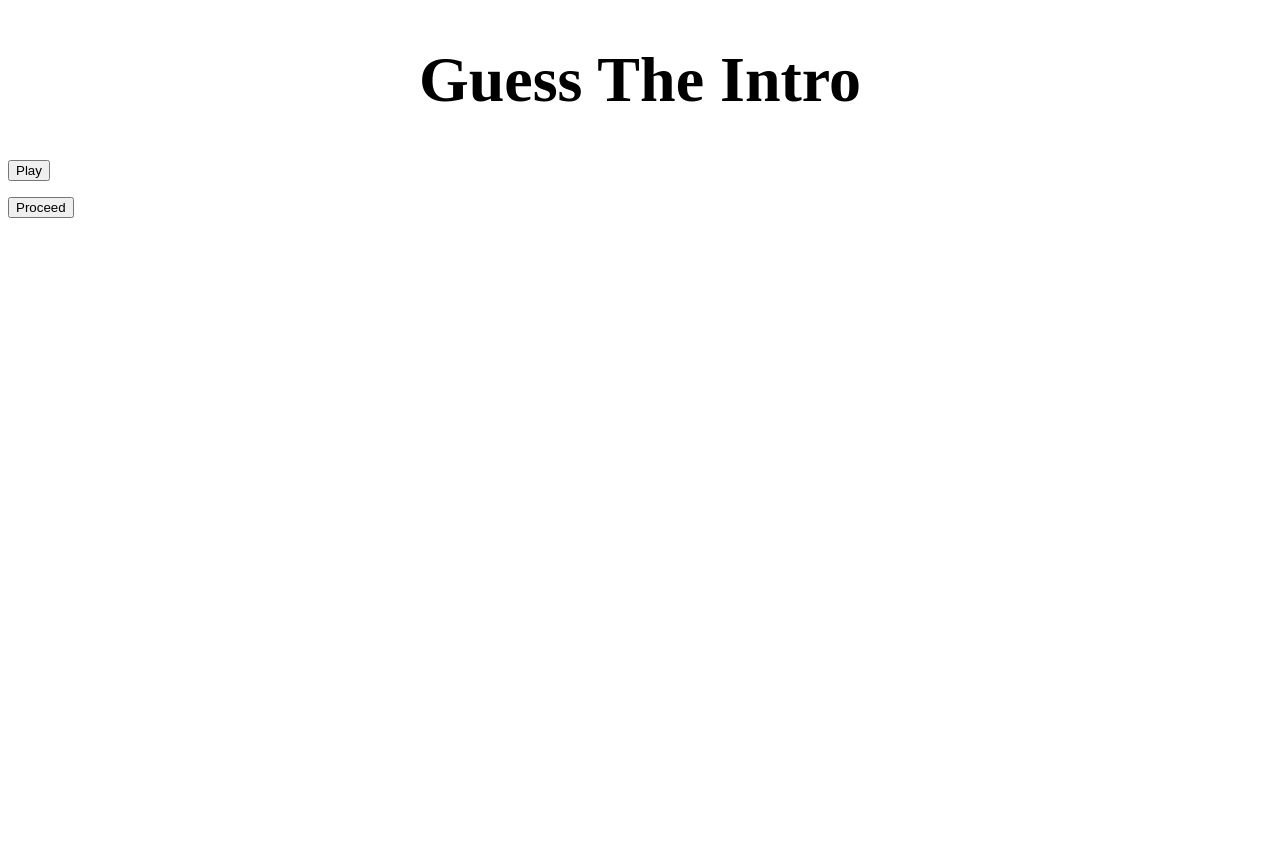
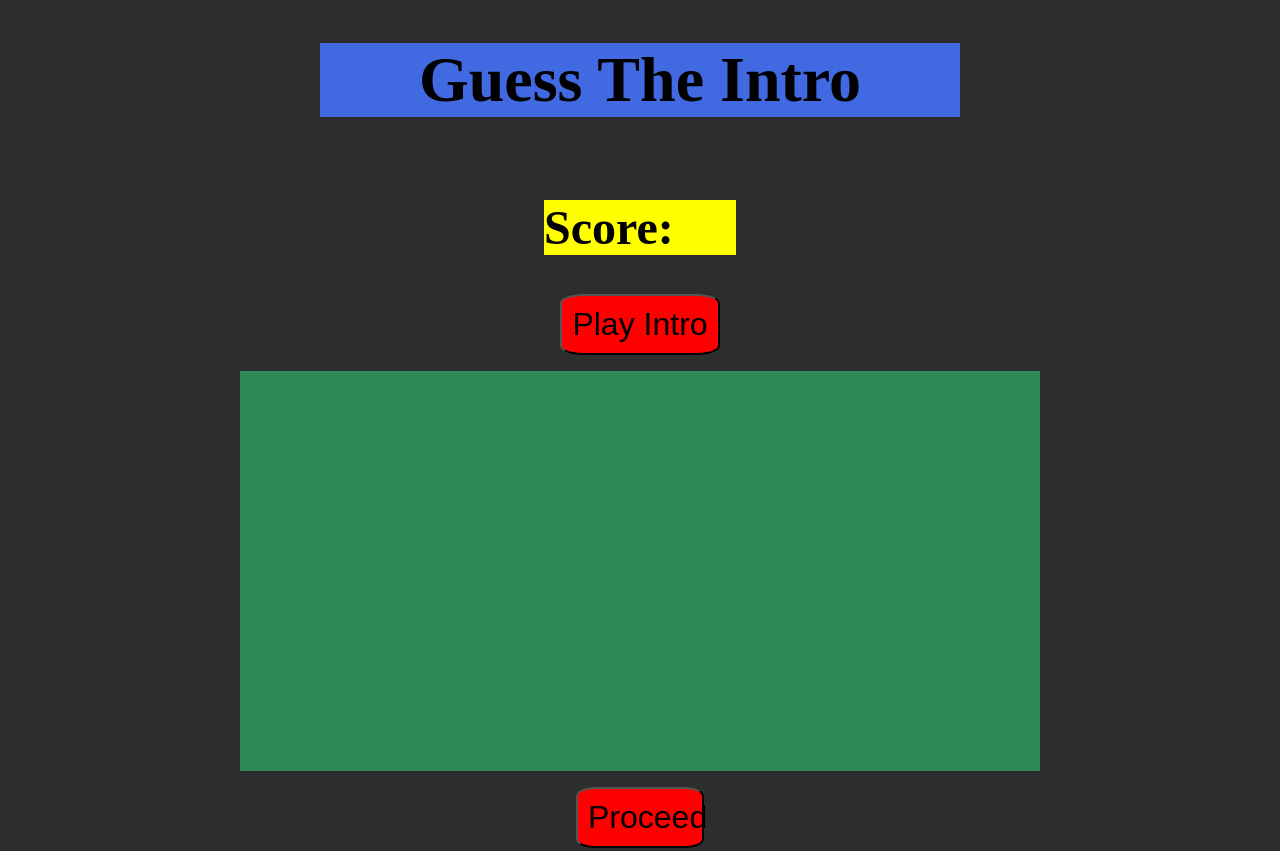
Before and after one commit to Msartain/guess-the-intro, a PHP site: page / in a window 1280 px wide. Run offline with PHP 8.4, Linux system fonts and the light colour scheme.

Commit message:
proceed button loads random song to play button

```diff
--- a/css/style.css
+++ b/css/style.css
@@ -1,14 +1,52 @@
-body {
-    height: 100vh;
+*{
+    box-sizing: border-box;
 }
 
 
+body {
+    margin: 0;
+    height: 100vh;
+    background-color: #2D2D2D;
+}
+
+.container{
+    display: flex;
+    flex-direction: column;
+    align-items: center;
+}
+
 h1 {
-    display: flex;
-    justify-content: center;
+    background-color: royalblue;
     font-size: 400%;
+    width: 50%;
+    text-align: center;
+}
+
+#score {
+    color: black;
+    background-color: yellow;
+    font-size: 300%;
+    width: 15%;
 }
 
 #proceed {
+    font-size: 200%;
+    background-color: red;
+    padding: 10px;
+    border-radius: 15%;
+    width: 10%;
+}
 
+#play-button {
+    display: flex;
+    font-size: 200%;
+    background-color: red;
+    padding: 10px;
+    border-radius: 15%;
 }
+
+.guessbuttons {
+    height: 400px;
+    background-color: seagreen;
+    width: 100vh;
+}
--- a/index.html
+++ b/index.html
@@ -12,8 +12,9 @@
 <body>
     <div class="container">
         <h1 id="header">Guess The Intro</h1>
+        <h2 id="score">Score:  </h2>
         <div class="audioplayer">
-                <button id="play-button">Play</button>
+            <button id="play-button">Play Intro</button>
         </div>
         <div class="renderbuttons">
             <ul class="guessbuttons"></ul>
```
Also changed, not shown: js/main.js (+24 -20 lines), 1 other file. Lines whose indentation alone changed are shown as unchanged.
